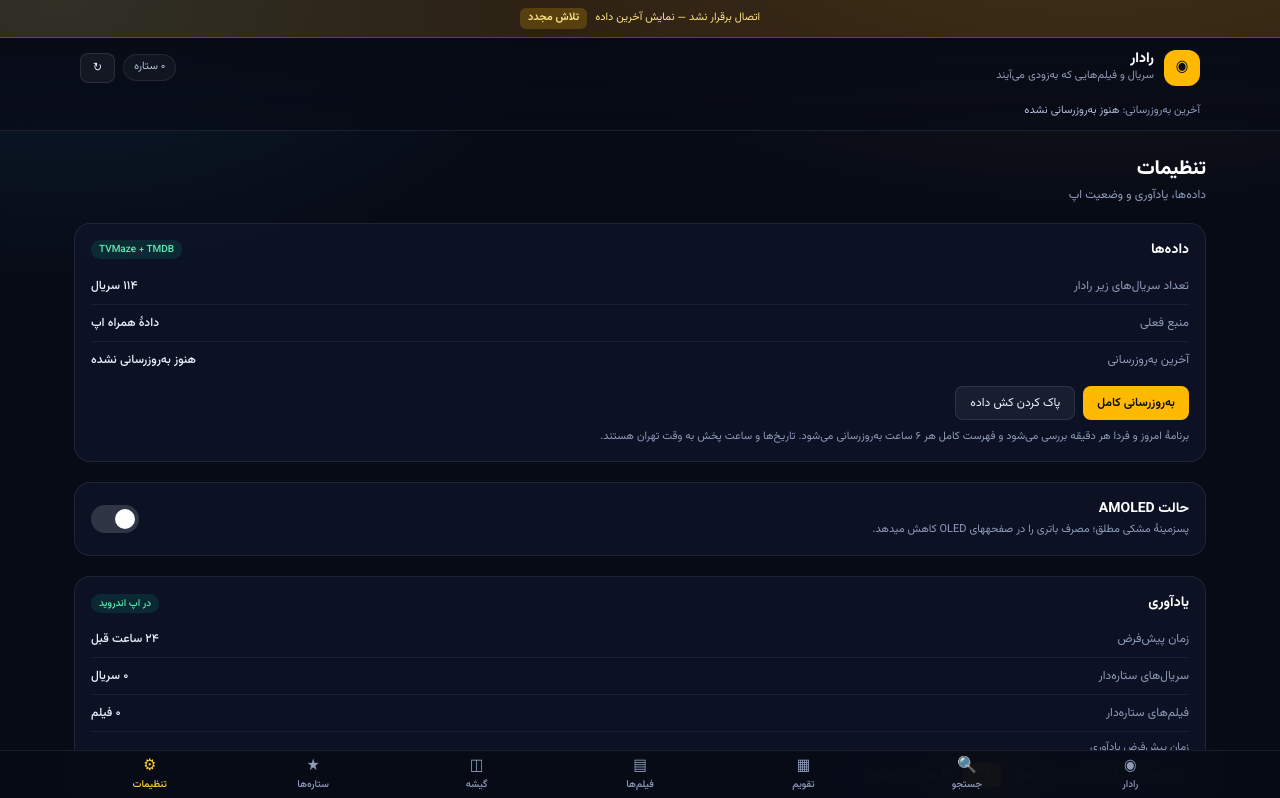
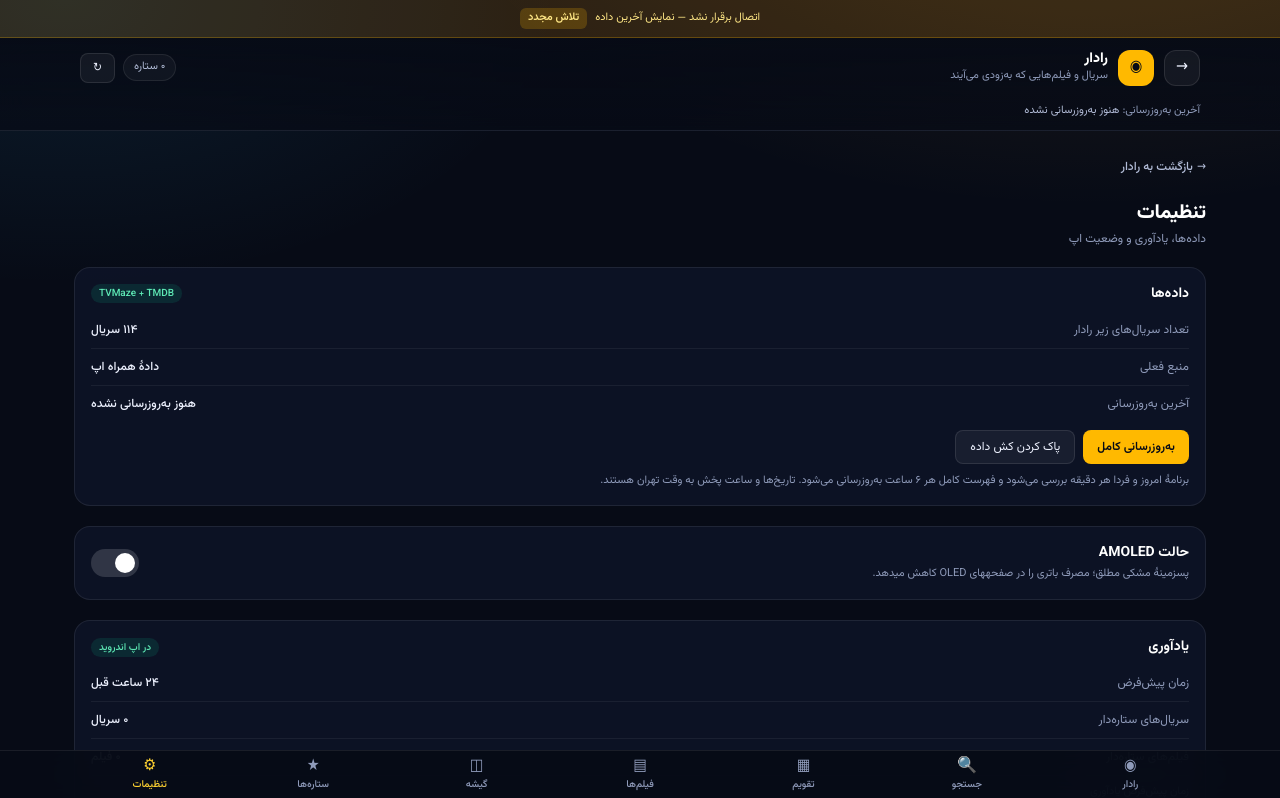
Before and after one commit to Hajsharifi/series-radar, a React (Vite) app in the folder web/: page /#/settings in a window 1280 px wide. Shown: the top 798 px of the page. Built offline with nearby package versions, Linux system fonts and the light colour scheme; no server answers.

Commit message:
feat: add in-app back button on every screen and preserve list tabs/filters across navigation

```diff
--- /dev/null
+++ b/web/src/components/BackButton.tsx
@@ -0,0 +1,91 @@
+import { useLocation, useNavigate } from "react-router-dom";
+
+export interface BackTarget {
+  to: string;
+  label: string;
+}
+
+/** Where to go when a screen was opened directly (notification, saved link)
+ * and there is no previous in-app page to return to. */
+const FALLBACKS: Array<[RegExp, BackTarget]> = [
+  [/^\/movie\//, { to: "/movies", label: "بازگشت به فیلمها" }],
+  [/^\/(show|tv|series)\//, { to: "/", label: "بازگشت به رادار" }],
+  [/^\/movie-history$/, { to: "/favorites", label: "بازگشت به ستارهها" }],
+  [/^\/settings$/, { to: "/", label: "بازگشت به رادار" }],
+  [/^\/search$/, { to: "/", label: "بازگشت به رادار" }],
+  [/^\/calendar$/, { to: "/", label: "بازگشت به رادار" }],
+  [/^\/boxoffice$/, { to: "/", label: "بازگشت به رادار" }],
+  [/^\/favorites$/, { to: "/", label: "بازگشت به رادار" }],
+  [/^\/movies$/, { to: "/", label: "بازگشت به رادار" }],
+];
+
+export function backTargetFor(pathname: string): BackTarget {
+  for (const [pattern, target] of FALLBACKS) {
+    if (pattern.test(pathname)) return target;
+  }
+  return { to: "/", label: "بازگشت به رادار" };
+}
+
+/** True only when an earlier in-app entry exists. HashRouter uses the special
+ * key "default" for the first entry; history.state.idx guards the home screen
+ * after coming back from another tab. */
+export function hasInAppHistory(location: { key: string }): boolean {
+  if (location.key === "default" || typeof window === "undefined") return false;
+  const state = window.history.state as { idx?: number } | null;
+  return (state?.idx ?? 0) > 0;
+}
+
+interface BackButtonProps {
+  /** Icon-only variant for the sticky app header. */
+  compact?: boolean;
+  /** Overrides the visible text; the actual destination is still history first. */
+  label?: string;
+  className?: string;
+}
+
+/** In-app equivalent of the phone's back button. Uses real history when there
+ * is one, and a sensible parent page for direct/deep-linked starts. */
+export function BackButton({ compact = false, label, className = "" }: BackButtonProps) {
+  const navigate = useNavigate();
+  const location = useLocation();
+  const hasHistory = hasInAppHistory(location);
+  const target = backTargetFor(location.pathname);
+  // When we can really go back, the destination may be any previous tab, so
+  // keep the label honest. The specific fallback text is only used when there
+  // is no history and we know exactly where we are sending the user.
+  const text = label ?? (hasHistory ? "بازگشت" : target.label);
+
+  function goBack() {
+    if (hasHistory) {
+      navigate(-1);
+    } else {
+      navigate(target.to, { replace: true });
+    }
+  }
+
+  if (compact) {
+    return (
+      <button
+        type="button"
+        onClick={goBack}
+        aria-label="بازگشت به صفحهٔ قبل"
+        title={text}
+        className={`sr-no-tap grid h-9 w-9 shrink-0 place-items-center rounded-xl border border-white/10 bg-white/5 text-base text-ink-200 active:bg-white/10 ${className}`}
+      >
+        <span aria-hidden="true">→</span>
+      </button>
+    );
+  }
+
+  return (
+    <button
+      type="button"
+      onClick={goBack}
+      aria-label={text}
+      className={`sr-no-tap inline-flex items-center gap-1 rounded-lg py-1 text-xs font-medium text-ink-300 active:bg-white/5 ${className}`}
+    >
+      <span aria-hidden="true">→</span>
+      <span>{text}</span>
+    </button>
+  );
+}
--- a/web/src/components/Layout.tsx
+++ b/web/src/components/Layout.tsx
@@ -3,6 +3,7 @@ import { useFavorites } from "../hooks/useFavorites";
 import { useMovieFavorites } from "../hooks/useMovies";
 import { useScheduleContext } from "../hooks/ScheduleContext";
 import { RelativeUpdated } from "./DateChip";
+import { BackButton, hasInAppHistory } from "./BackButton";
 import { toPersianDigits } from "../lib/date";
 import { useNetworkState, retryNetwork } from "../lib/offline";
 import { queryClient } from "../lib/queryClient";
@@ -48,6 +49,9 @@ export function Layout() {
       <header className="sr-sticky">
         <div className="mx-auto flex max-w-6xl items-center justify-between gap-3 px-4 py-3">
           <div className="flex min-w-0 items-center gap-2.5">
+            {(location.pathname !== "/" || hasInAppHistory(location)) && (
+              <BackButton compact />
+            )}
             <div className="grid h-9 w-9 shrink-0 place-items-center rounded-xl bg-amber-400 text-base font-black text-ink-950">
               ◉
             </div>
--- a/web/src/pages/FavoritesPage.tsx
+++ b/web/src/pages/FavoritesPage.tsx
@@ -6,6 +6,7 @@ import { useScheduleContext } from "../hooks/ScheduleContext";
 import { useFavoriteIds, useNowTicker } from "../hooks/useSchedule";
 import { usePullToRefresh } from "../hooks/usePullToRefresh";
 import { toPersianDigits } from "../lib/date";
+import { readUiState, writeUiState } from "../lib/ui-state";
 import {
   fetchMovieDetail,
   isMovieFinished,
@@ -34,7 +35,7 @@ export function FavoritesPage() {
   const catalog = useMovieCatalog();
   useNowTicker(30_000);
   const [query, setQuery] = useState("");
-  const [tab, setTab] = useState<Tab>("series");
+  const [tab, setTab] = useState<Tab>(() => readUiState("favorites.tab", "series"));
   const [detailMap, setDetailMap] = useState<Record<number, Movie>>({});
   const [removals, setRemovals] = useState<MovieRemoval[]>(() => getPendingMovieRemovals());
   // Last time we asked the server about a favorite that was absent from both
@@ -42,6 +43,8 @@ export function FavoritesPage() {
   const checked = useRef(new Map<number, number>());
 
   usePullToRefresh(() => schedule.refresh(), { threshold: 80 });
+
+  useEffect(() => writeUiState("favorites.tab", tab), [tab]);
 
   useEffect(() => {
     const sync = () => setRemovals(getPendingMovieRemovals());
--- a/web/src/pages/MovieDetailsPage.tsx
+++ b/web/src/pages/MovieDetailsPage.tsx
@@ -1,5 +1,6 @@
 import { useEffect, useMemo, useState } from "react";
 import { Link, useParams } from "react-router-dom";
+import { BackButton } from "../components/BackButton";
 import { useQuery } from "@tanstack/react-query";
 import { cachedFetchJson } from "../lib/offline";
 import { openExternalUrl } from "../lib/native";
@@ -150,9 +151,7 @@ export function MovieDetailsPage() {
   return (
     <div className="space-y-5">
       <div className="flex items-center justify-between gap-2">
-        <Link to="/movies" className="text-xs text-ink-400">
-          → بازگشت به فیلم‌ها
-        </Link>
+        <BackButton className="text-ink-400" />
         <div className="flex items-center gap-2">
           {stage === "quality" && (
             <button
--- a/web/src/pages/MovieHistoryPage.tsx
+++ b/web/src/pages/MovieHistoryPage.tsx
@@ -7,6 +7,7 @@ import {
   type MovieRemoval,
 } from "../lib/movie-removals";
 import { JalaliSpans } from "../components/DateChip";
+import { BackButton } from "../components/BackButton";
 import { toPersianDigits } from "../lib/date";
 
 export default function MovieHistoryPage() {
@@ -23,6 +24,7 @@ export default function MovieHistoryPage() {
 
   return (
     <div className="space-y-5">
+      <BackButton />
       <header className="flex flex-wrap items-end justify-between gap-3">
         <div>
           <p className="text-[11px] font-medium tracking-wide text-emerald-300/90">پایان یک انتظار</p>
--- a/web/src/pages/SeriesDetailPage.tsx
+++ b/web/src/pages/SeriesDetailPage.tsx
@@ -1,5 +1,6 @@
 import { Link } from "react-router-dom";
 import { useParams } from "react-router-dom";
+import { BackButton } from "../components/BackButton";
 import { useSeriesDetail } from "../hooks/useSeriesDetail";
 import { toPersianDigits, jalaliDate, tehranClock } from "../lib/date";
 import { EpisodeList } from "../components/EpisodeList";
@@ -54,9 +55,7 @@ export default function SeriesDetailPage() {
   return (
     <div className="space-y-5">
       <div className="flex items-center justify-between">
-        <Link to="/" className="text-xs text-ink-400">
-          → بازگشت به رادار
-        </Link>
+        <BackButton className="text-ink-400" />
       </div>
 
       <article className="overflow-hidden rounded-3xl border border-white/8 bg-ink-850/70">
--- a/web/src/pages/SettingsPage.tsx
+++ b/web/src/pages/SettingsPage.tsx
@@ -16,6 +16,7 @@ import {
   requestNotificationPermission,
 } from "../lib/native";
 import { setAmoled, useAmoled } from "../lib/theme";
+import { BackButton } from "../components/BackButton";
 import { downloadBackup, importBackup, readBackupFile } from "../lib/backup";
 
 declare const __APP_VERSION__: string;
@@ -123,6 +124,7 @@ export function SettingsPage() {
 
   return (
     <div className="space-y-5">
+      <BackButton />
       <header>
         <h1 className="text-xl font-extrabold text-white">تنظیمات</h1>
         <p className="mt-1 text-xs text-ink-400">داده‌ها، یادآوری و وضعیت اپ</p>
--- a/web/src/pages/ShowDetailsPage.tsx
+++ b/web/src/pages/ShowDetailsPage.tsx
@@ -1,5 +1,6 @@
 import { useMemo } from "react";
 import { Link, useParams } from "react-router-dom";
+import { BackButton } from "../components/BackButton";
 import { useFavorites } from "../hooks/useFavorites";
 import { useScheduleContext } from "../hooks/ScheduleContext";
 import { useFavoriteIds } from "../hooks/useSchedule";
@@ -72,9 +73,7 @@ export function ShowDetailsPage() {
   return (
     <div className="space-y-5">
       <div className="flex items-center justify-between">
-        <Link to="/" className="text-xs text-ink-400">
-          → بازگشت به رادار
-        </Link>
+        <BackButton className="text-ink-400" />
         <button
           type="button"
           onClick={() => favorites.toggle(show.id)}
--- a/web/src/pages/TmdbSeriesPage.tsx
+++ b/web/src/pages/TmdbSeriesPage.tsx
@@ -1,5 +1,6 @@
 import { useMemo, useState, type ReactNode } from "react";
 import { Link, useParams } from "react-router-dom";
+import { BackButton } from "../components/BackButton";
 import { useQuery } from "@tanstack/react-query";
 import { cachedFetchJson } from "../lib/offline";
 import { openExternalUrl } from "../lib/native";
@@ -149,7 +150,7 @@ export default function TmdbSeriesPage() {
 
   return (
     <div className="space-y-5">
-      <Link to="/" className="inline-block text-xs text-ink-400">→ بازگشت به رادار</Link>
+      <BackButton className="text-ink-400" />
 
       <article className="overflow-hidden rounded-3xl border border-white/8 bg-ink-850/70">
         <div className="relative h-52 sm:h-64">
```
Also changed, not shown: web/src/lib/ui-state.ts (added, +24 -0 lines), web/src/pages/MoviesPage.tsx (+10 -3 lines).
